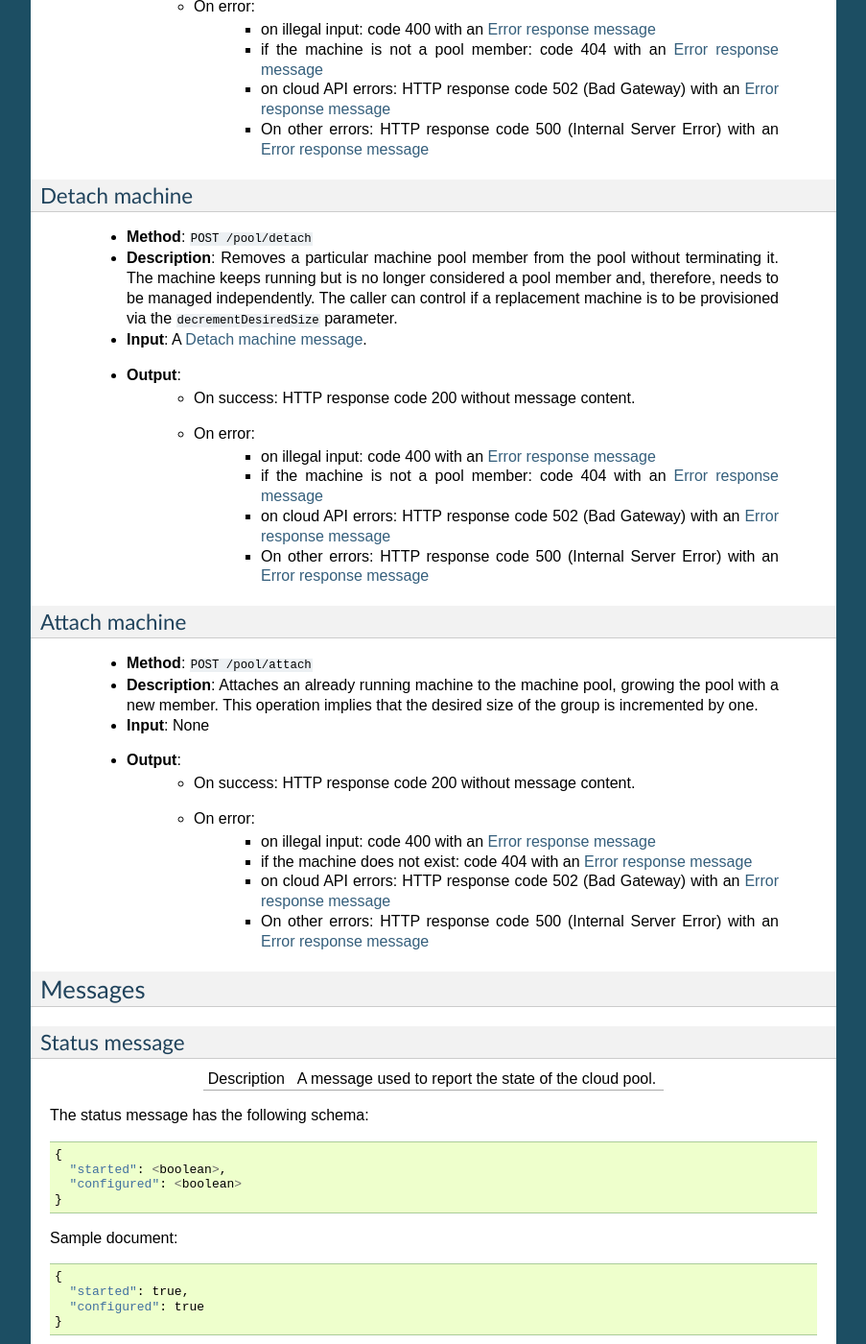
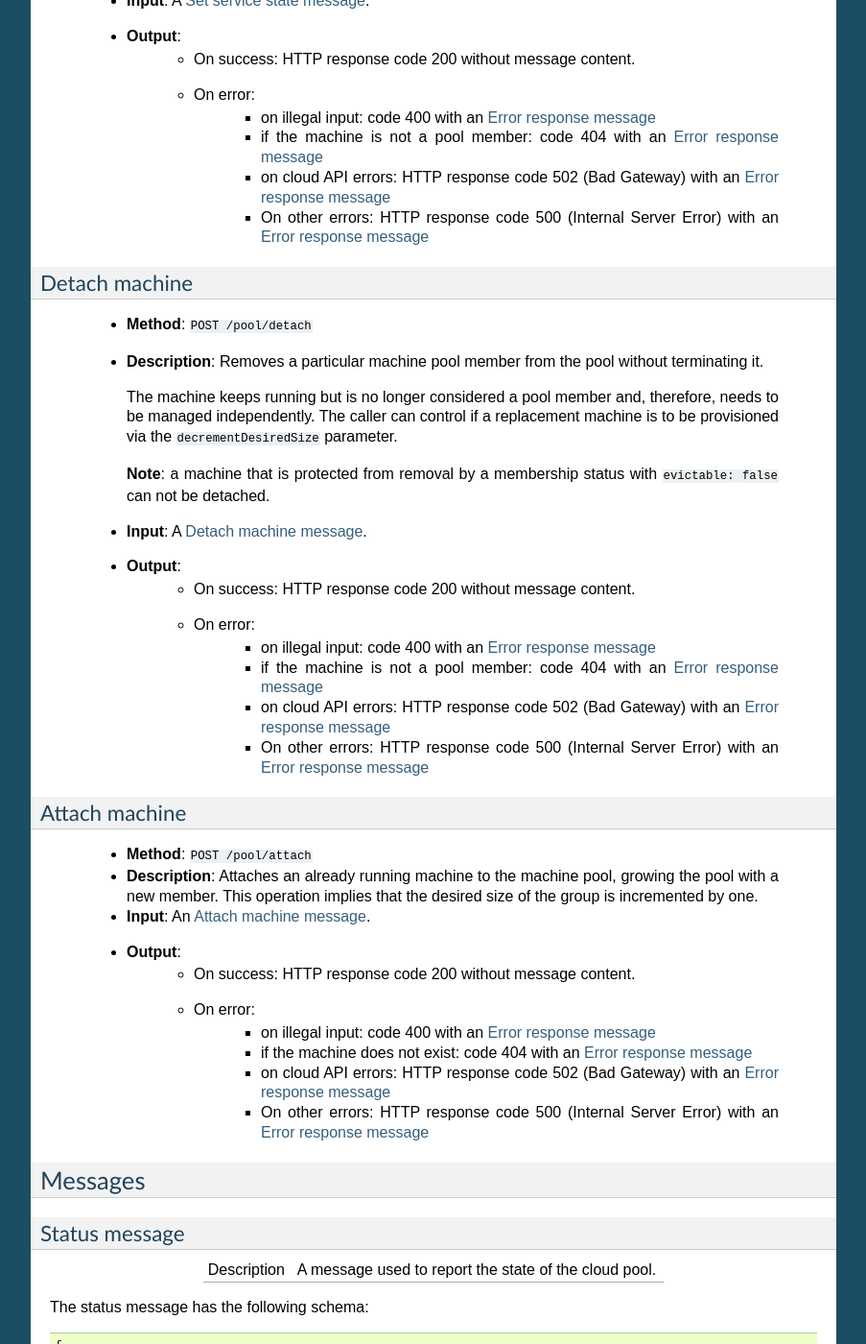
Before and after one commit to elastisys/cloudpool.restapi, a Sphinx documentation site: the page built from docs/api.rst, in a window 1280 px wide and 1400 px high, scrolled down 7805 px. Shown: the whole window at 96% size, without its empty margins (198-1101 px from the left). Built offline with Sphinx 7.4.7, drawn with Linux system fonts in a browser that asks for light colours; some of the changed text lies outside the part shown.

Commit message:
api docs: clarify that detach and terminate do not accept eviction-protected machines

```diff
--- a/docs/api.rst
+++ b/docs/api.rst
@@ -418,8 +418,11 @@
   - **Method**: ``POST /pool/terminate``
   - **Description**: Terminates a particular machine pool member.
     The caller can control if a replacement machine is to be provisioned via the
-    ``decrementDesiredSize``
-    parameter.
+    ``decrementDesiredSize`` parameter.
+
+    **Note**: a machine that is protected from removal by a membership status
+    with ``evictable: false`` can not be terminated.
+
   - **Input**: A :ref:`terminate_machine_message`.
   - **Output**:
       - On success: HTTP response code 200 without message content.
@@ -499,10 +502,15 @@
   - **Method**: ``POST /pool/detach``
   - **Description**: Removes a particular machine pool member from the pool
     without terminating it.
+
     The machine keeps running but is no longer considered a pool member and,
     therefore, needs to be managed independently. The caller can control if
     a replacement machine is to be provisioned via the ``decrementDesiredSize``
     parameter.
+
+    **Note**: a machine that is protected from removal by a membership status
+    with ``evictable: false`` can not be detached.
+
   - **Input**: A :ref:`detach_machine_message`.
   - **Output**:
       - On success: HTTP response code 200 without message content.
@@ -526,7 +534,7 @@
   - **Description**: Attaches an already running machine to the machine pool,
     growing the pool with a new member.
     This operation implies that the desired size of the group is incremented by one.
-  - **Input**: None
+  - **Input**: An :ref:`attach_machine_message`.
   - **Output**:
       - On success: HTTP response code 200 without message content.
       - On error:
@@ -805,6 +813,27 @@
    { "machineId": "i-123457", "decrementDesiredSize": false }
 
 
+.. _attach_machine_message:
+
+Attach machine message
+**********************
+
++--------------+-----------------------------------------------------------------+
+| Description  | Specifies a cloud machine that is to be attached to the         |
+|              | cloudpool.                                                      |
++--------------+-----------------------------------------------------------------+
+| Schema       | ``{ "machineId": "<id>" }``                                     |
++--------------+-----------------------------------------------------------------+
+
+The attributes are to be interpreted as follows:
+
+  * ``machineId``: The (cloudprovider-specific) id of the machine to attach.
+
+Example: ::
+
+   { "machineId": "i-123457" }
+
+
 
 .. _set_membership_status_message:
 
```
